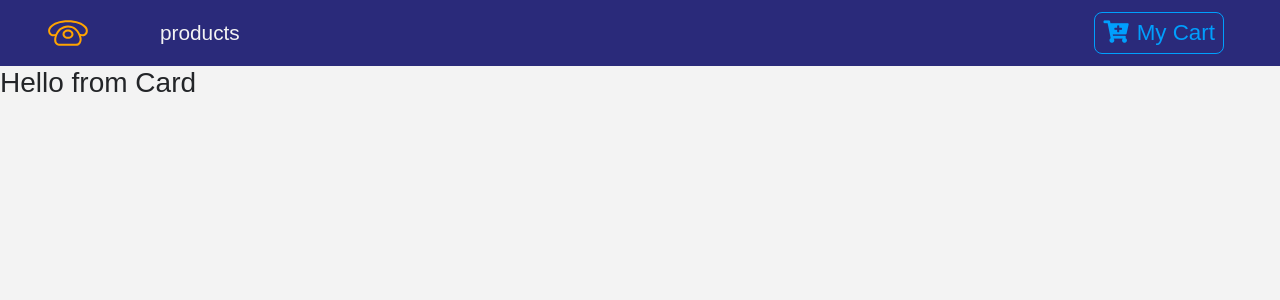
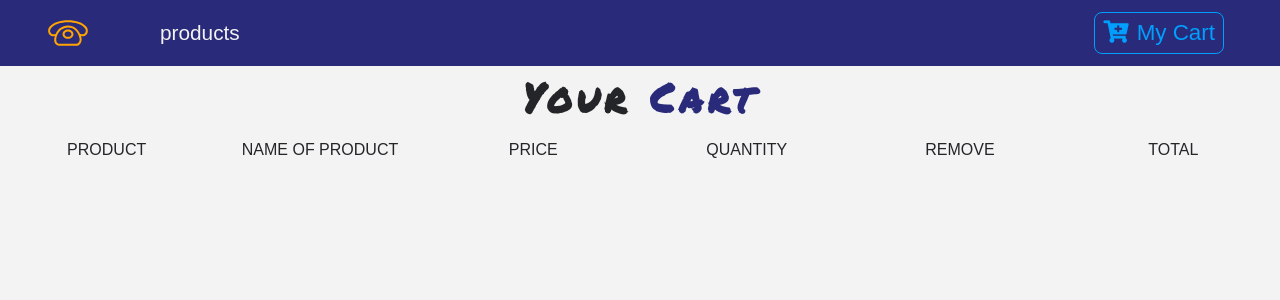
Before and after one commit to BinhNguyen3790/Phone-ECommerce, a React (Create React App) app: page /cart in a window 1280 px wide. Shown: the top 300 px of the page. Built offline with nearby package versions, Linux system fonts and the light colour scheme.

Commit message:
create cart page

```diff
--- a/src/components/Cart.js
+++ /dev/null
@@ -1,11 +0,0 @@
-import React, { Component } from 'react'
-
-export default class Card extends Component {
-  render() {
-    return (
-      <div>
-        <h3>Hello from Card </h3>
-      </div>
-    )
-  }
-}
--- /dev/null
+++ b/src/components/Cart/Cart.js
@@ -0,0 +1,30 @@
+import React, { Component } from 'react';
+import Title from '../Title';
+import CartColumns from './CartColumn';
+import EmptyCart from './EmptyCart';
+import { ProductConsumer } from '../../context';
+
+export default class Card extends Component {
+  render() {
+    return (
+      <section>
+        <ProductConsumer>
+          {value => {
+            const {cart} = value;
+            if(cart.length > 0) {
+              return (
+                <React.Fragment>
+                  <Title name="your" title="cart" />
+                  <CartColumns />
+                </React.Fragment>
+              )
+            }
+            else {
+              return <EmptyCart />;
+            }
+          }}
+        </ProductConsumer>
+      </section>
+    )
+  }
+}
--- /dev/null
+++ b/src/components/Cart/CartColumn.js
@@ -0,0 +1,28 @@
+import React from 'react';
+
+export default function CartColumns() {
+  return (
+    <div className="container-fluid text-center d-none d-lg-block">
+      <div className="row">
+        <div className="col-10 mx-auto col-lg-2">
+          <p className="text-uppercase">product</p>
+        </div>
+        <div className="col-10 mx-auto col-lg-2">
+          <p className="text-uppercase">name of product</p>
+        </div>
+        <div className="col-10 mx-auto col-lg-2">
+          <p className="text-uppercase">price</p>
+        </div>
+        <div className="col-10 mx-auto col-lg-2">
+          <p className="text-uppercase">quantity</p>
+        </div>
+        <div className="col-10 mx-auto col-lg-2">
+          <p className="text-uppercase">remove</p>
+        </div>
+        <div className="col-10 mx-auto col-lg-2">
+          <p className="text-uppercase">total</p>
+        </div>
+      </div>
+    </div>
+  )
+}
--- /dev/null
+++ b/src/components/Cart/EmptyCart.js
@@ -0,0 +1,11 @@
+import React from 'react'
+
+export default function EmptyCart() {
+  return (
+    <div className="container mt-5">
+      <div className="col-10 mx-auto text-center text-title">
+        <h1>your cart is currently empty</h1>
+      </div>
+    </div>
+  )
+}
--- /dev/null
+++ b/src/components/Cart/package.json
@@ -0,0 +1,3 @@
+{
+  "main": "Cart.js"
+}
--- a/src/context.js
+++ b/src/context.js
@@ -9,10 +9,12 @@
   state = {
     products: [],
     detailProduct: detailProduct,
-    cart: [],
+    cart: storeProducts,
     modalOpen: false,
-    modalProduct: detailProduct
-
+    modalProduct: detailProduct,
+    cartSubTotal: 0,
+    cartTax: 0,
+    cartTotal: 0
   }
   componentDidMount() {
     this.setProducts();
@@ -72,6 +74,22 @@
     })
   }
 
+  increment = (id) => {
+    console.log("this is increment method");
+  }
+
+  decrement = (id) => {
+    console.log("this is decrement method");
+  }
+
+  removeItem = (id) => {
+    console.log("item remove");
+  }
+
+  clearCart = () => {
+    console.log("cart was clear");
+  }
+
   render() {
     return (
       <ProductContext.Provider value={{
@@ -79,7 +97,11 @@
         handleDetail: this.handleDetail,
         addToCart: this.addToCart,
         openModal: this.openModal,
-        closeModal: this.closeModal
+        closeModal: this.closeModal,
+        increment: this.increment,
+        decrement: this.decrement,
+        removeItem: this.removeItem,
+        clearCart: this.clearCart
       }}>
         {this.props.children}
       </ProductContext.Provider>
```
Also changed, not shown: src/App.js (line endings or trailing spaces).
